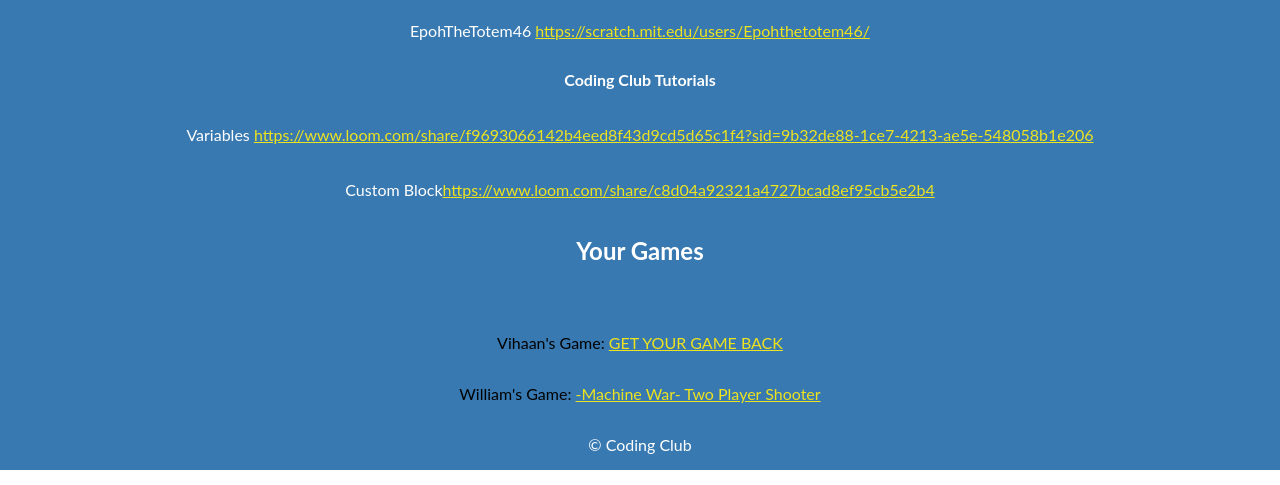
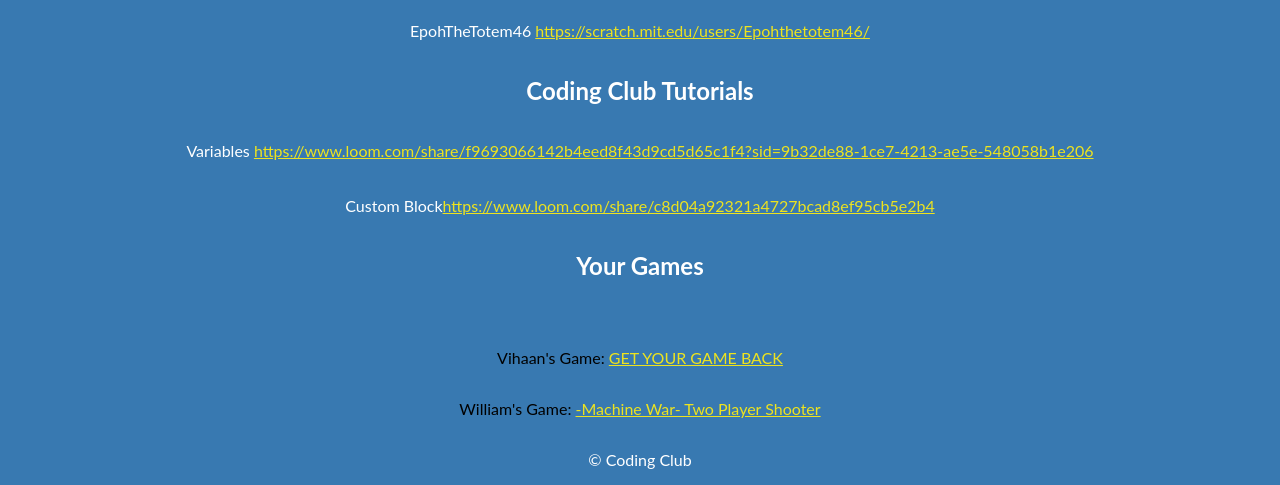
Before and after one commit to M1TT3NS46/Coding-Club-Information.github.io, a plain HTML site: page index.html in a window 1280 px wide. Shown: the part 385-870 px from the top of the page. Drawn offline with Linux system fonts and the light colour scheme.

Commit message:
Update index.html

```diff
--- a/index.html
+++ b/index.html
@@ -27,7 +27,7 @@
      <p class="variables-text">
      EpohTheTotem46 <a href="https://scratch.mit.edu/users/Epohthetotem46/" target="_blank">https://scratch.mit.edu/users/Epohthetotem46/</a>
    </p>
-   <h1 class= "Coding_club_tutorials-text">
+   <h1 class= "Your_games-text">
       Coding Club Tutorials
    </h1>
    <p class="variables-text">
@@ -42,6 +42,7 @@
       </p>
    <p class= " Vihaan_game-text">
   Vihaan's Game: <a href="https://scratch.mit.edu/projects/1111567751" target="_blank">GET YOUR GAME BACK</a>
+   </p>
    <p class= " Vihaan_game-text">
   William's Game: <a href="https://scratch.mit.edu/projects/1126784166" target="_blank">-Machine War- Two Player Shooter</a>
       </p>
```
